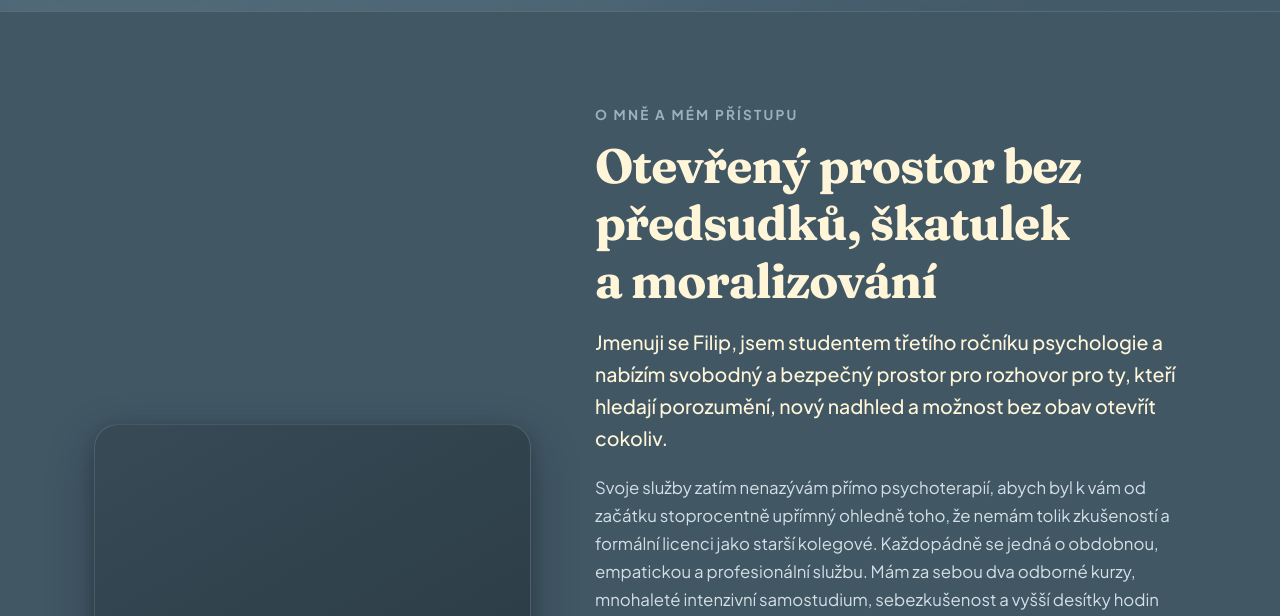
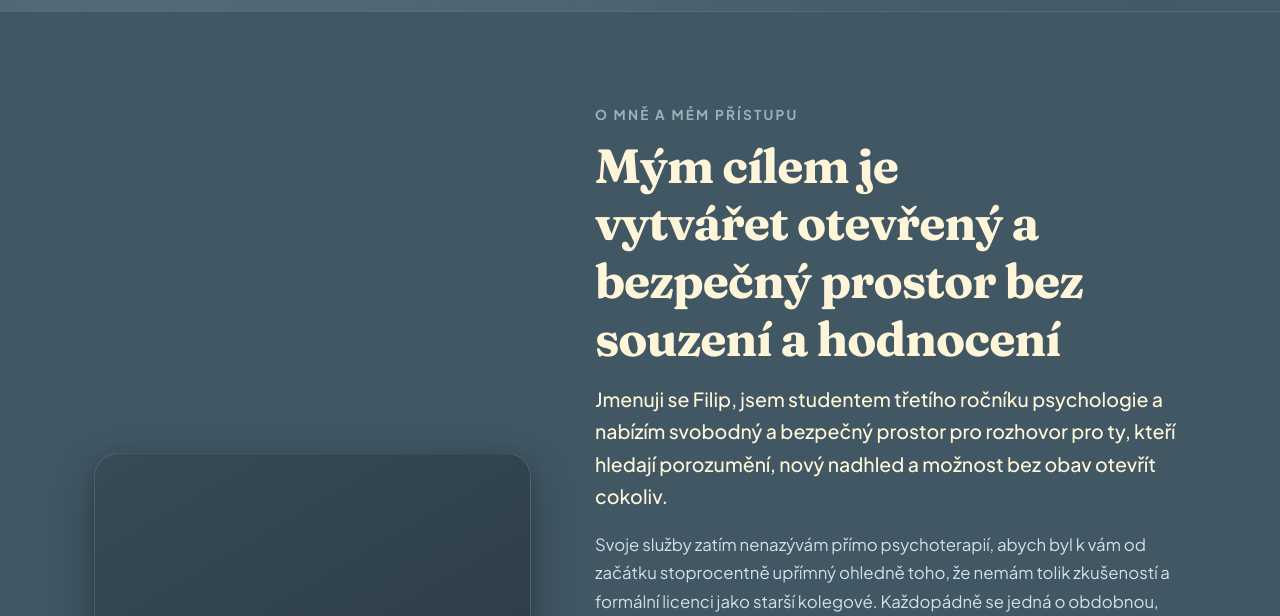
Before and after one commit to Swagmankuncice/terapie-web, a website: page index.html in a window 1280 px wide. Shown: the part 1080-1696 px from the top of the page. Drawn offline with Linux system fonts and the light colour scheme.

Commit message:
fix(copywriting): update about section heading to 'Mým cílem je vytvářet otevřený a bezpečný prostor bez souzení a hodnocení'

```diff
--- a/index.html
+++ b/index.html
@@ -161,7 +161,7 @@
 
           <div class="about-content">
             <span class="section-tag">O mně a mém přístupu</span>
-            <h2 class="section-title">Otevřený prostor bez předsudků, škatulek a moralizování</h2>
+            <h2 class="section-title">Mým cílem je vytvářet otevřený a bezpečný prostor bez souzení a hodnocení</h2>
 
             <p class="lead-text">
               Jmenuji se Filip, jsem studentem třetího ročníku psychologie a nabízím svobodný a bezpečný prostor pro rozhovor pro ty, kteří hledají porozumění, nový nadhled a možnost bez obav otevřít cokoliv.
```
